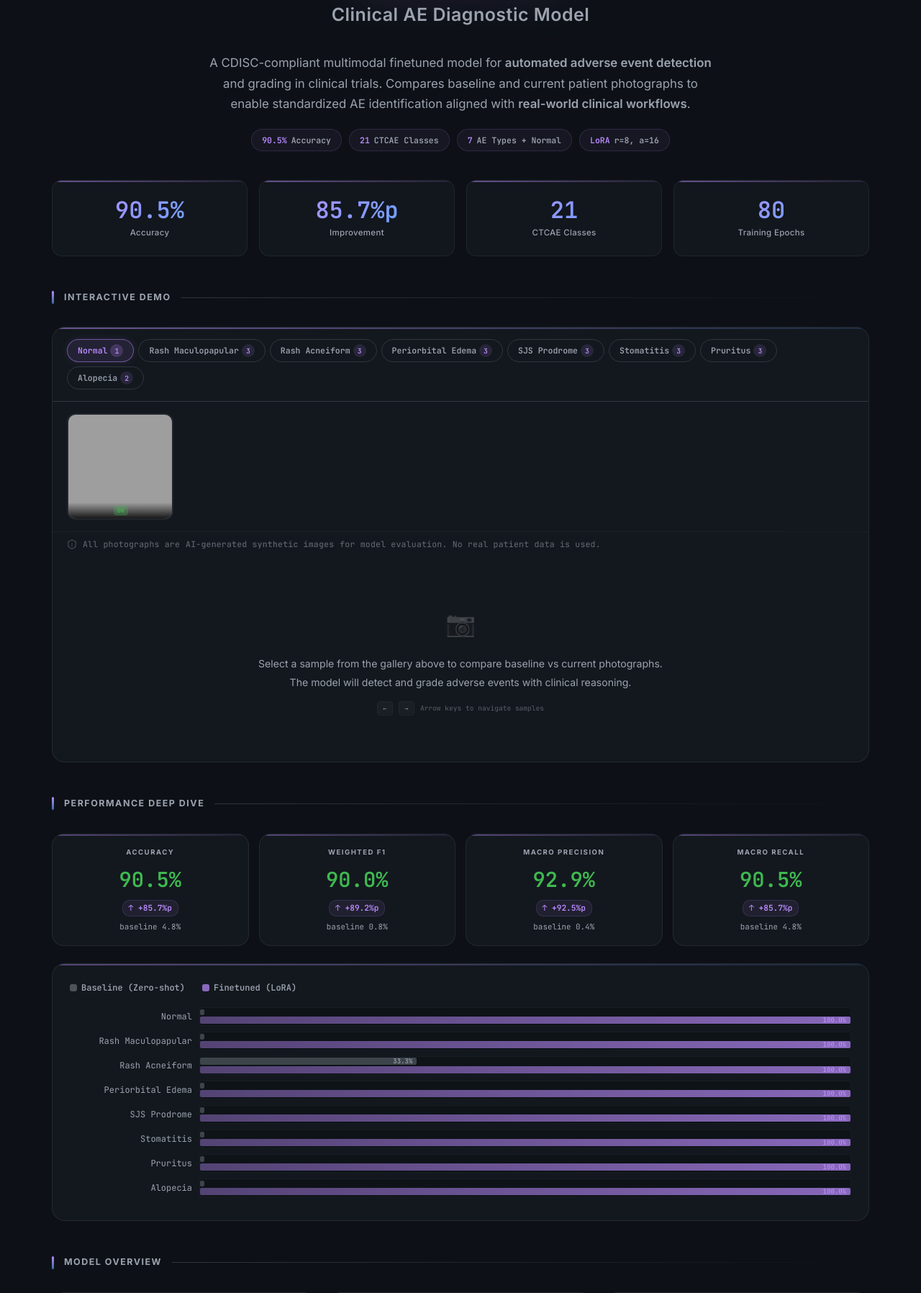
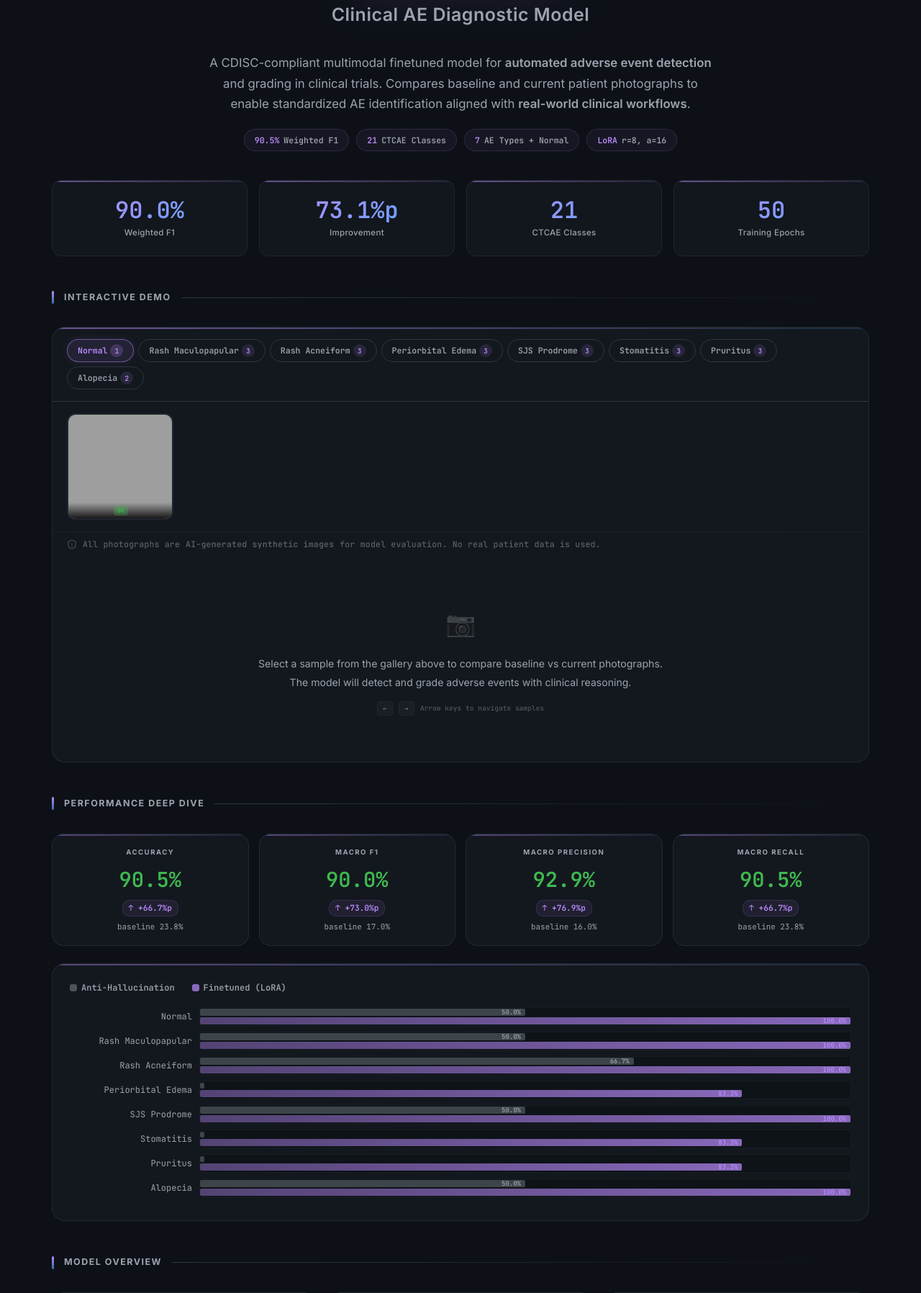
Before and after one commit to newmes/CLARA, a Django app: template frontend/templates/demo/medgemma.html in a window 1280 px wide. Shown: the part 332-2128 px from the top of the page at 72% size. Run offline with Django 5.2, Linux system fonts and the light colour scheme; the template is opened without the code that fills it, so the values that code supplies are empty; grey boxes are pictures that could not be loaded.

Commit message:
[DATA] MedGemma 데모 수치 업데이트 (v5 CTCAE + HF zeroshot)
- Hero/Stats: Accuracy → Weighted F1, epoch 80→50, improvement 85.7→73.1%p
- BASELINE: HF zeroshot 수치로 교체
- FINETUNED: best_model_wf1 ep50 수치로 교체
- weighted_f1 제거 (macro_f1과 동일하므로)

Co-Authored-By: Claude Opus 4.6 <noreply@anthropic.com>

```diff
--- a/frontend/templates/demo/medgemma.html
+++ b/frontend/templates/demo/medgemma.html
@@ -994,7 +994,7 @@
   </p>
 
   <div class="mg-hero-badges">
-    <div class="mg-hero-badge"><span class="bv">90.5%</span> Accuracy</div>
+    <div class="mg-hero-badge"><span class="bv">90.5%</span> Weighted F1</div>
     <div class="mg-hero-badge"><span class="bv">21</span> CTCAE Classes</div>
     <div class="mg-hero-badge"><span class="bv">7</span> AE Types + Normal</div>
     <div class="mg-hero-badge"><span class="bv">LoRA</span> r=8, a=16</div>
@@ -1007,11 +1007,11 @@
      ============================================================ -->
 <div class="mg-stats-row mg-reveal">
   <div class="mg-stat-block">
-    <div class="mg-stat-number" data-target="90.5" data-suffix="%" data-decimals="1">0</div>
-    <div class="mg-stat-unit">Accuracy</div>
+    <div class="mg-stat-number" data-target="90.0" data-suffix="%" data-decimals="1">0</div>
+    <div class="mg-stat-unit">Weighted F1</div>
   </div>
   <div class="mg-stat-block">
-    <div class="mg-stat-number" data-target="85.7" data-suffix="%p" data-decimals="1">0</div>
+    <div class="mg-stat-number" data-target="73.1" data-suffix="%p" data-decimals="1">0</div>
     <div class="mg-stat-unit">Improvement</div>
   </div>
   <div class="mg-stat-block">
@@ -1019,7 +1019,7 @@
     <div class="mg-stat-unit">CTCAE Classes</div>
   </div>
   <div class="mg-stat-block">
-    <div class="mg-stat-number" data-target="80" data-suffix="">0</div>
+    <div class="mg-stat-number" data-target="50" data-suffix="">0</div>
     <div class="mg-stat-unit">Training Epochs</div>
   </div>
 </div>
@@ -1081,7 +1081,7 @@
 
 <div class="mg-chart-container mg-reveal mg-reveal-d2">
   <div class="mg-chart-legend">
-    <span><span class="mg-legend-dot" style="background:rgba(134,142,150,0.5)"></span> Baseline (Zero-shot)</span>
+    <span><span class="mg-legend-dot" style="background:rgba(134,142,150,0.5)"></span> Anti-Hallucination</span>
     <span><span class="mg-legend-dot" style="background:rgba(188,140,255,0.7)"></span> Finetuned (LoRA)</span>
   </div>
   <div id="mgBarChart"></div>
@@ -1123,31 +1123,31 @@
 const IMG_BASE = '{% static "assets/medgemma/" %}';
 
 const BASELINE = {
-  metrics: {accuracy:0.0476, weighted_f1:0.0076, macro_f1:0.0076, macro_precision:0.0041, macro_recall:0.0476},
+  metrics: {accuracy:0.2381, macro_f1:0.1695, macro_precision:0.1595, macro_recall:0.2381},
   per_ae_type: {
-    alopecia:{support:2, detection_rate:0.0},
-    normal:{support:1, detection_rate:0.0},
+    alopecia:{support:2, detection_rate:0.5},
+    normal:{support:1, detection_rate:0.5},
     periorbital_edema:{support:3, detection_rate:0.0},
     pruritus:{support:3, detection_rate:0.0},
-    rash_acneiform:{support:3, detection_rate:0.3333},
-    rash_maculopapular:{support:3, detection_rate:0.0},
-    sjs_prodrome:{support:3, detection_rate:0.0},
+    rash_acneiform:{support:3, detection_rate:0.6667},
+    rash_maculopapular:{support:3, detection_rate:0.5},
+    sjs_prodrome:{support:3, detection_rate:0.5},
     stomatitis:{support:3, detection_rate:0.0}
   }
 };
 
 const FINETUNED = {
-  epoch: 80,
-  metrics: {accuracy:0.9048, weighted_f1:0.9, macro_f1:0.9, macro_precision:0.9286, macro_recall:0.9048},
+  epoch: 50,
+  metrics: {accuracy:0.9048, macro_f1:0.9, macro_precision:0.9286, macro_recall:0.9048},
   per_ae_type: {
     alopecia:{support:2, detection_rate:1.0, exact_accuracy:1.0},
     normal:{support:1, detection_rate:1.0, exact_accuracy:1.0},
-    periorbital_edema:{support:3, detection_rate:1.0, exact_accuracy:1.0},
-    pruritus:{support:3, detection_rate:1.0, exact_accuracy:1.0},
+    periorbital_edema:{support:3, detection_rate:0.8333, exact_accuracy:0.8333},
+    pruritus:{support:3, detection_rate:0.8333, exact_accuracy:0.6667},
     rash_acneiform:{support:3, detection_rate:1.0, exact_accuracy:1.0},
     rash_maculopapular:{support:3, detection_rate:1.0, exact_accuracy:1.0},
     sjs_prodrome:{support:3, detection_rate:1.0, exact_accuracy:1.0},
-    stomatitis:{support:3, detection_rate:1.0, exact_accuracy:1.0}
+    stomatitis:{support:3, detection_rate:0.8333, exact_accuracy:0.8333}
   },
   samples: [
     /* Patient 0 — 25F Asian: Normal */
@@ -1335,7 +1335,7 @@ function renderPerformance() {
   var grid = document.getElementById('mgPerfGrid');
   var metrics = [
     {key:'accuracy', label:'Accuracy'},
-    {key:'weighted_f1', label:'Weighted F1'},
+    {key:'macro_f1', label:'Macro F1'},
     {key:'macro_precision', label:'Macro Precision'},
     {key:'macro_recall', label:'Macro Recall'},
   ];
@@ -1603,7 +1603,7 @@ function analyzeImage() {
       var r = parseLiveResponse(data, s);
       var zsSlot = document.getElementById('mgResultSlotZS');
       if (zsSlot) zsSlot.innerHTML = buildResultCard(
-        '<span style="color:var(--accent-green);">LIVE</span> Baseline (Zero-shot)',
+        '<span style="color:var(--accent-green);">LIVE</span> Anti-Hallucination',
         r.pred, r.correct, r.fields, r.raw, r.latency, 'slide-in-left');
       checkDone();
     })
@@ -1654,7 +1654,7 @@ function showZeroShotFallback(s) {
   } : {ae_term:'\u2014',grade:'\u2014',confidence:'\u2014',reasoning:'No data available'};
   var zsRaw = zs ? JSON.stringify([{ae_term:zs.ae_term,grade:zs.grade,confidence:zs.confidence,reasoning:zs.reasoning}],null,2) : '\u2014';
   var zsSlot = document.getElementById('mgResultSlotZS');
-  if (zsSlot) zsSlot.innerHTML = buildResultCard('Baseline (Zero-shot)', zs ? zs.pred : '\u2014', zs ? zs.correct : false, zsFields, zsRaw, null, 'slide-in-left');
+  if (zsSlot) zsSlot.innerHTML = buildResultCard('Anti-Hallucination', zs ? zs.pred : '\u2014', zs ? zs.correct : false, zsFields, zsRaw, null, 'slide-in-left');
 }
 
 function showFinetunedFallback(s) {
@@ -1770,7 +1770,7 @@ function autoAnalyzeImage(onDone) {
       var r = parseLiveResponse(data, s);
       var zsSlot = document.getElementById('mgResultSlotZS');
       if (zsSlot) zsSlot.innerHTML = buildResultCard(
-        '<span style="color:var(--accent-green);">LIVE</span> Baseline (Zero-shot)',
+        '<span style="color:var(--accent-green);">LIVE</span> Anti-Hallucination',
         r.pred, r.correct, r.fields, r.raw, r.latency, 'slide-in-left');
       checkDone();
     })
```
